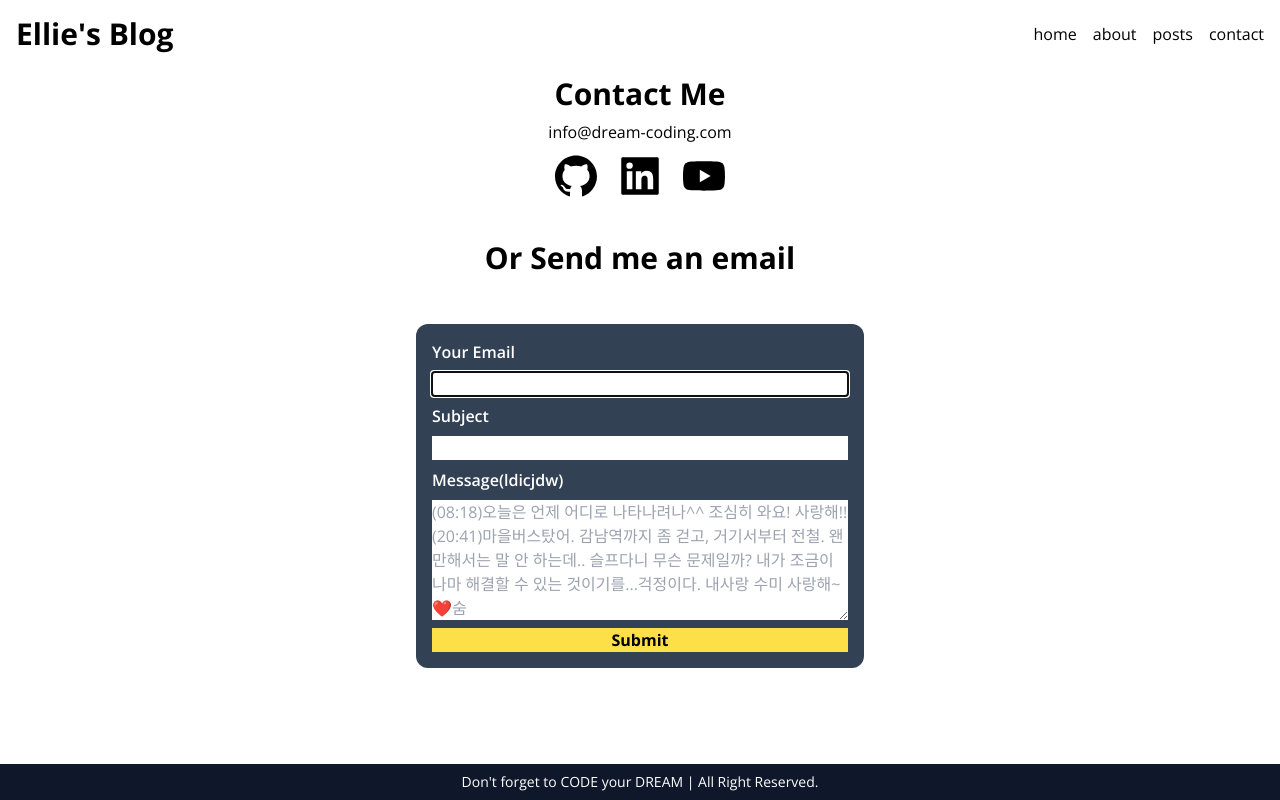
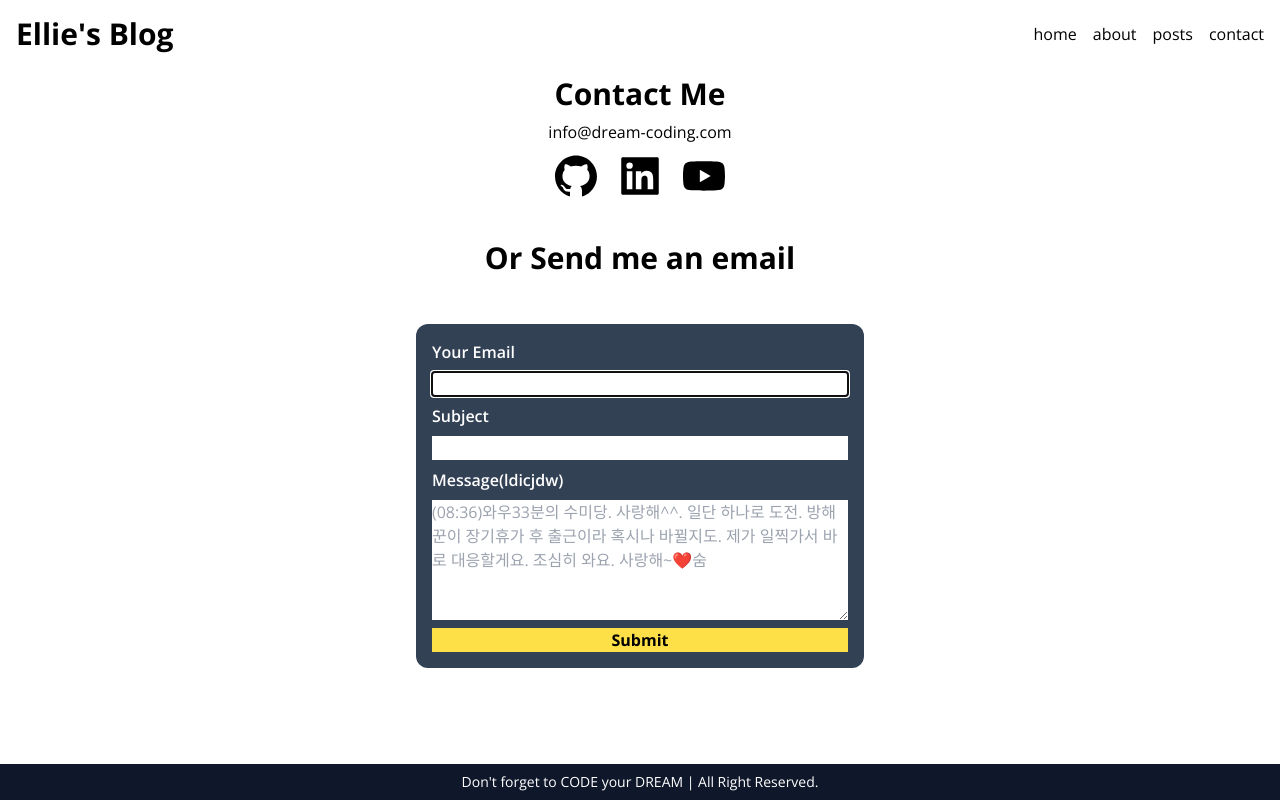
Before and after one commit to k2core/nextjs004, a Next.js app: page /contact in a window 1280 px wide. Built offline with nearby package versions, Linux system fonts and the light colour scheme.

Commit message:
1010 메시지2

```diff
--- a/src/components/ContactForm.tsx
+++ b/src/components/ContactForm.tsx
@@ -98,8 +98,8 @@ export default function ContactForm() {
           onChange={onChange}
           placeholder={
             display
-              ? "(08:18)오늘은 언제 어디로 나타나려나^^ 조심히 와요! 사랑해!! (20:41)마을버스탔어. 감남역까지 좀 걷고, 거기서부터 전철. 왠만해서는 말 안 하는데.. 슬프다니 무슨 문제일까? 내가 조금이나마 해결할 수 있는 것이기를...걱정이다. 내사랑 수미 사랑해~❤️숨"
-              : "(08:18)오늘은 언제 어디로 나타나려나^^ 조심히 와요! 사랑해!! (20:41)마을버스탔어. 감남역까지 좀 걷고, 거기서부터 전철. 왠만해서는 말 안 하는데.. 슬프다니 무슨 문제일까? 내가 조금이나마 해결할 수 있는 것이기를...걱정이다. 내사랑 수미 사랑해~❤️숨"
+              ? "(08:36)와우33분의 수미당. 사랑해^^. 일단 하나로 도전. 방해꾼이 장기휴가 후 출근이라 혹시나 바뀔지도. 제가 일찍가서 바로 대응할게요. 조심히 와요. 사랑해~❤️숨"
+              : "(08:36)와우33분의 수미당. 사랑해^^. 일단 하나로 도전. 방해꾼이 장기휴가 후 출근이라 혹시나 바뀔지도. 제가 일찍가서 바로 대응할게요. 조심히 와요. 사랑해~❤️숨"
           }
         />
         <button className="bg-yellow-300 text-black font-bold hover:bg-yellow-400">
```
